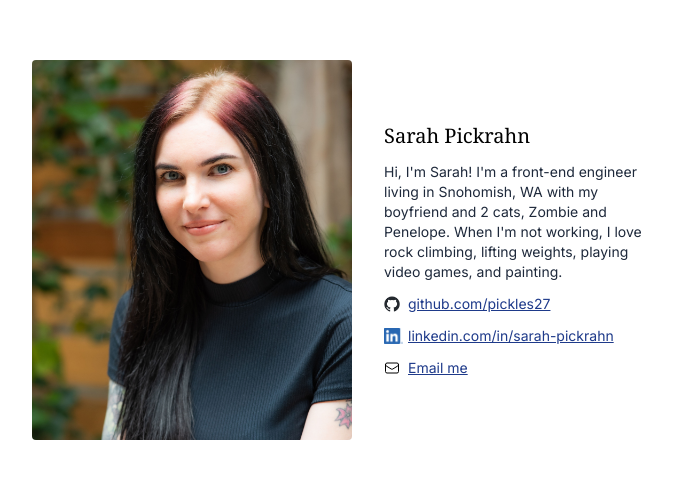
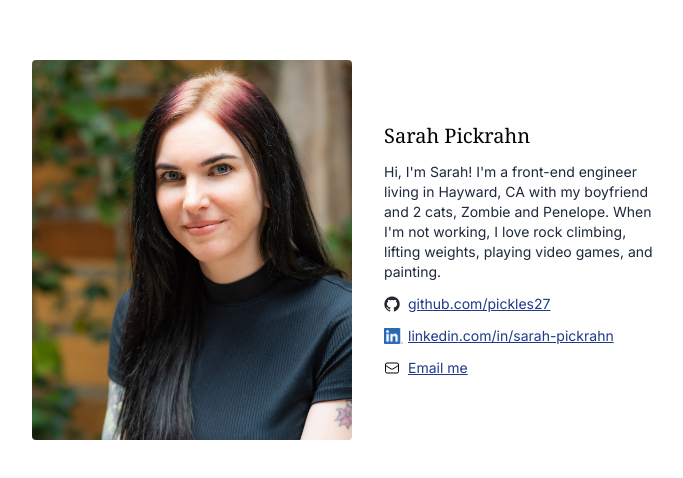
Before and after one commit to pickles27/personal-site, a Next.js app: page / in a window 1280 px wide. Shown: the part 150-628 px from the top of the page, without its empty margins (282-965 px from the left). Built offline with nearby package versions, Linux system fonts and the light colour scheme.

Commit message:
update location in blurb

```diff
--- a/src/data/bioData.ts
+++ b/src/data/bioData.ts
@@ -1,3 +1,3 @@
 export const name = "Sarah Pickrahn";
 export const blurb =
-  "Hi, I'm Sarah! I'm a front-end engineer living in Snohomish, WA with my boyfriend and 2 cats, Zombie and Penelope. When I'm not working, I love rock climbing, lifting weights, playing video games, and painting.";
+  "Hi, I'm Sarah! I'm a front-end engineer living in Hayward, CA with my boyfriend and 2 cats, Zombie and Penelope. When I'm not working, I love rock climbing, lifting weights, playing video games, and painting.";
```
